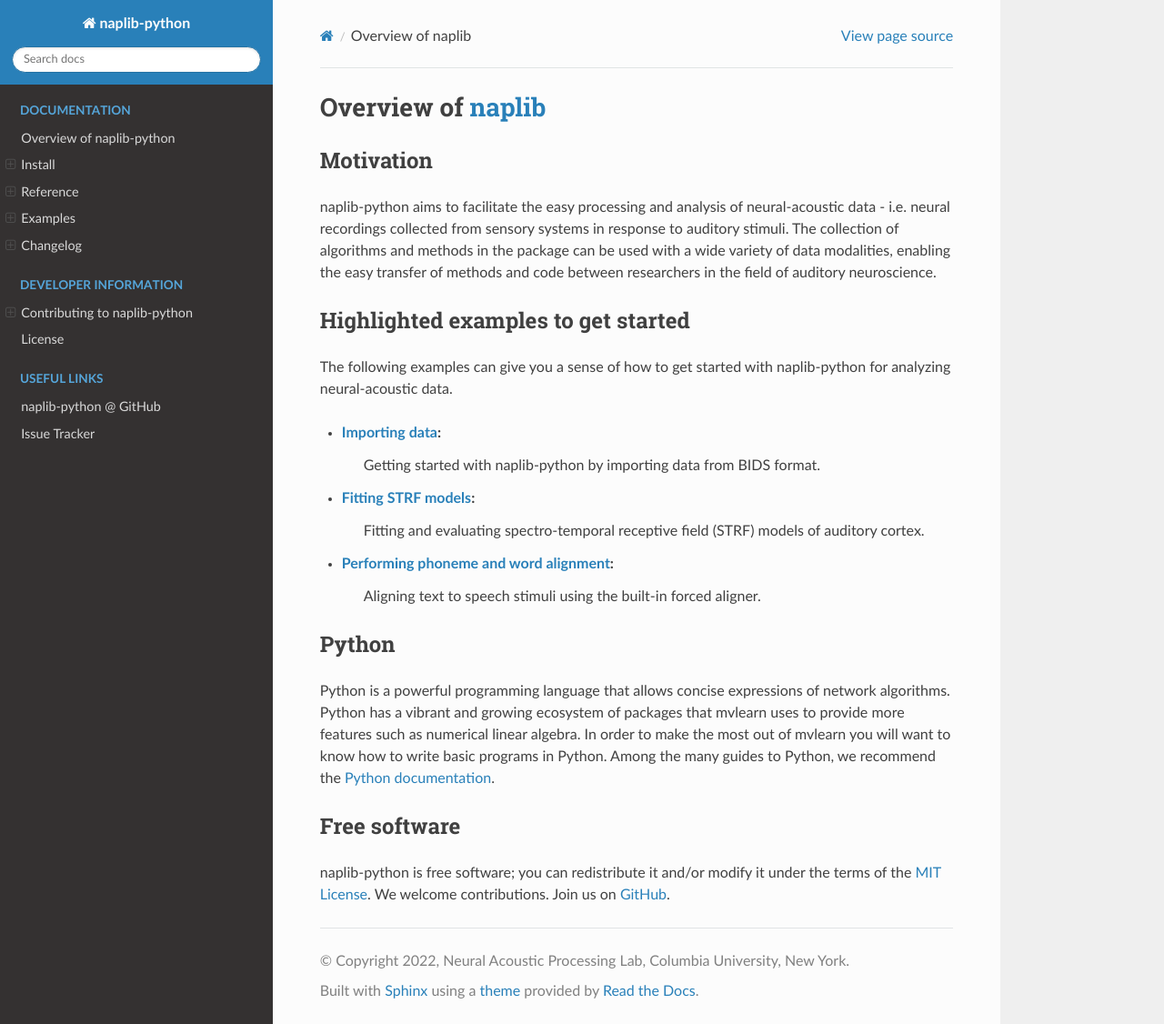
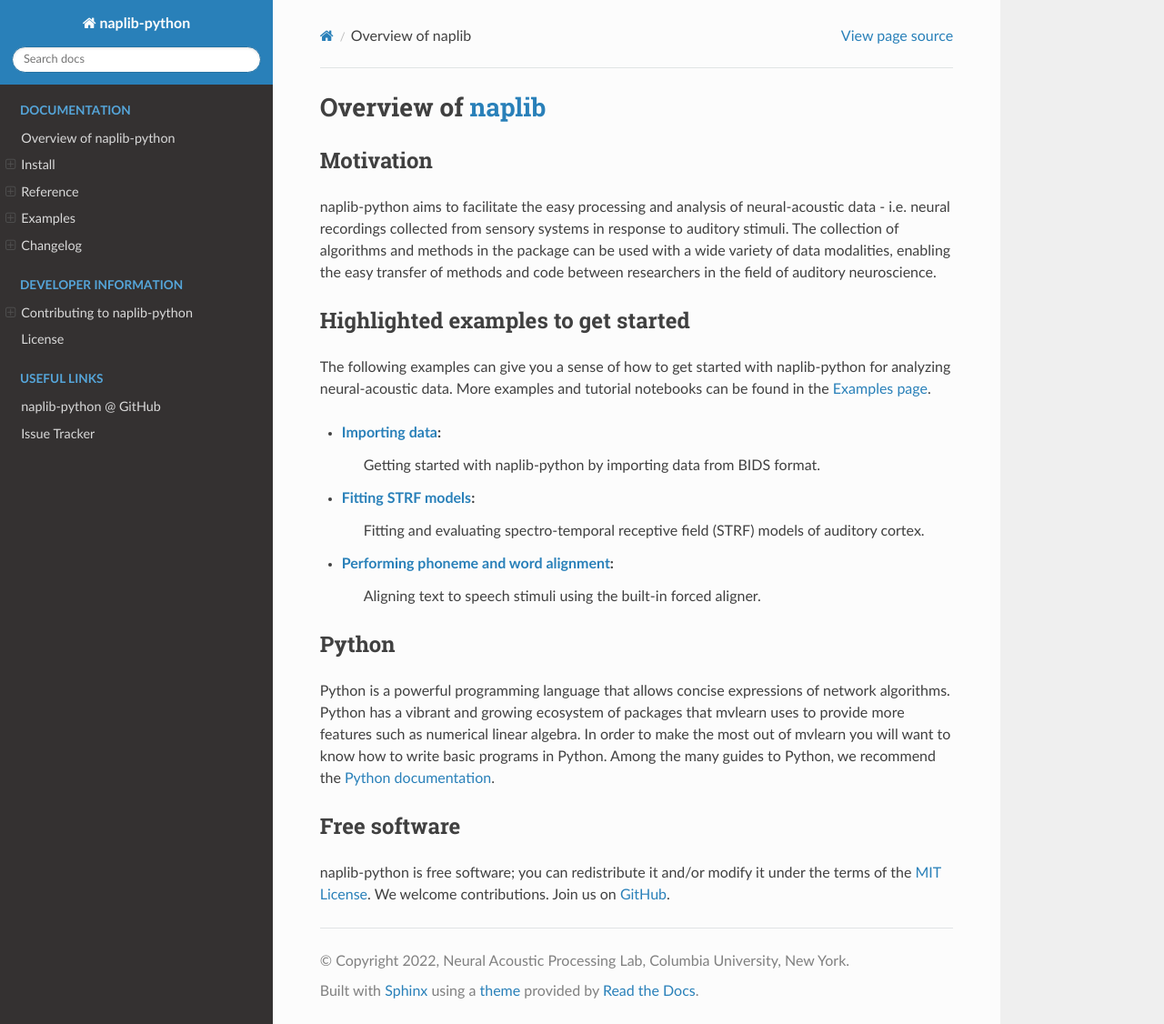
Before and after one commit to naplab/naplib-python, a Sphinx documentation site: the page built from docs/overview.rst, in a window 1280 px wide and 1126 px high. Shown: the whole window at 91% size. Built offline with Sphinx 7.4.7 and the Read the Docs theme 2.0.0, drawn with Linux system fonts in a browser that asks for light colours; pages that are not in the unit, such as notebooks, are missing from menus.

Commit message:
link to examples home

```diff
--- a/docs/overview.rst
+++ b/docs/overview.rst
@@ -11,7 +11,7 @@ naplib-python aims to facilitate the easy processing and analysis of neural-acou
 Highlighted examples to get started
 -----------------------------------
 
-The following examples can give you a sense of how to get started with naplib-python for analyzing neural-acoustic data.
+The following examples can give you a sense of how to get started with naplib-python for analyzing neural-acoustic data. More examples and tutorial notebooks can be found in the `Examples page <examples/index.html>`_.
 
 - `Importing data <examples/import_bids_data.html>`_:
     Getting started with naplib-python by importing data from BIDS format.
```
